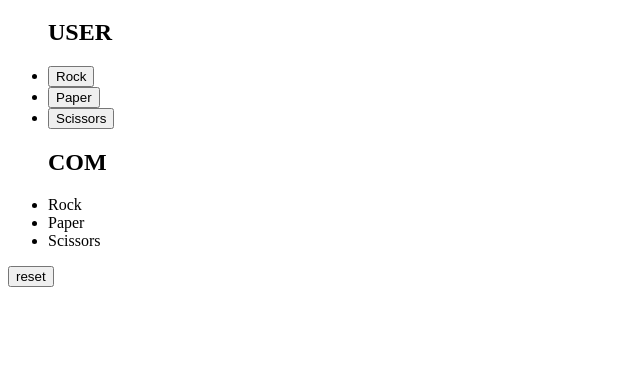
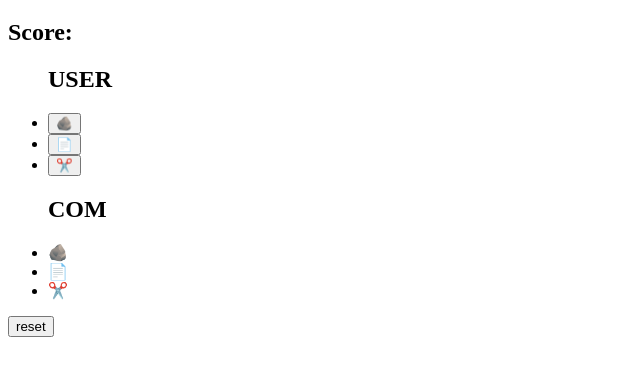
Before and after one commit to YaminDevs/BoredGaming, a plain HTML site: page pages/rock-paper-scissors.html in a window 1280 px wide. Shown: the part 61-436 px from the top of the page, without its empty margins (0-640 px from the left). Drawn offline with Linux system fonts and the light colour scheme.

Commit message:
added scoreboard

```diff
--- a/pages/rock-paper-scissors.html
+++ b/pages/rock-paper-scissors.html
@@ -2,29 +2,30 @@
 <h1>
     rock-paper-scissors
 </h1>
+<h2 class="score">Score: </h2>
 <ul>
     <h2>USER</h2>
     <li class="user-rock">
         <button onclick="game('rock')">
-            Rock
+            🪨
         </button>
     </li>
     <li class="user-paper">
         <button onclick="game('paper')">
-            Paper
+            📄
         </button>
     </li>
     <li class="user-scissors">
         <button onclick="game('scissors')">
-            Scissors
+            ✂️
         </button>
     </li>
 </ul>
 <ul>
     <h2>COM</h2>
-    <li class="com-rock">Rock</li>
-    <li class="com-paper">Paper</li>
-    <li class="com-scissors">Scissors</li>
+    <li class="com-rock">🪨</li>
+    <li class="com-paper">📄</li>
+    <li class="com-scissors">✂️</li>
 </ul>
 <button onclick="resetGame()">reset</button>
 <script src="../scripts/rock-paper-scissors.js"></script>
--- a/scripts/rock-paper-scissors.js
+++ b/scripts/rock-paper-scissors.js
@@ -1,3 +1,5 @@
+const score = document.querySelector('.score')
+
 let playerScore = 0
 let computerScore = 0
 
@@ -24,8 +26,10 @@ const game = (choice) => {
         computerScore++
         console.log(`Player chose ${choice} and COM chose ${computerChoice} you lose the score is ${playerScore} to ${computerScore}`)
     }
+    score.innerHTML = `Score: ${playerScore} to ${computerScore}`
 }
 const resetGame = () => {
     computerScore = 0
     playerScore = 0
+    score.innerHTML = `Score: ${playerScore} to ${computerScore}`
 }
```
